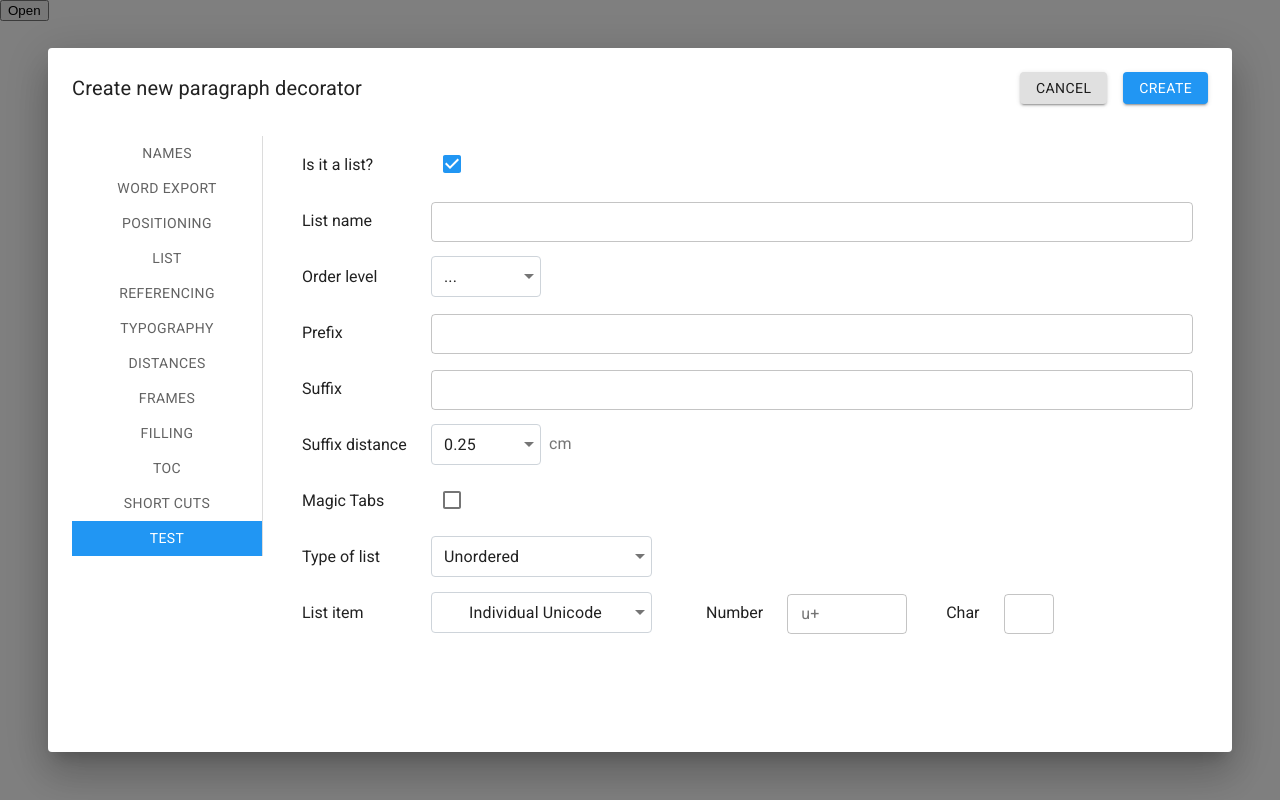
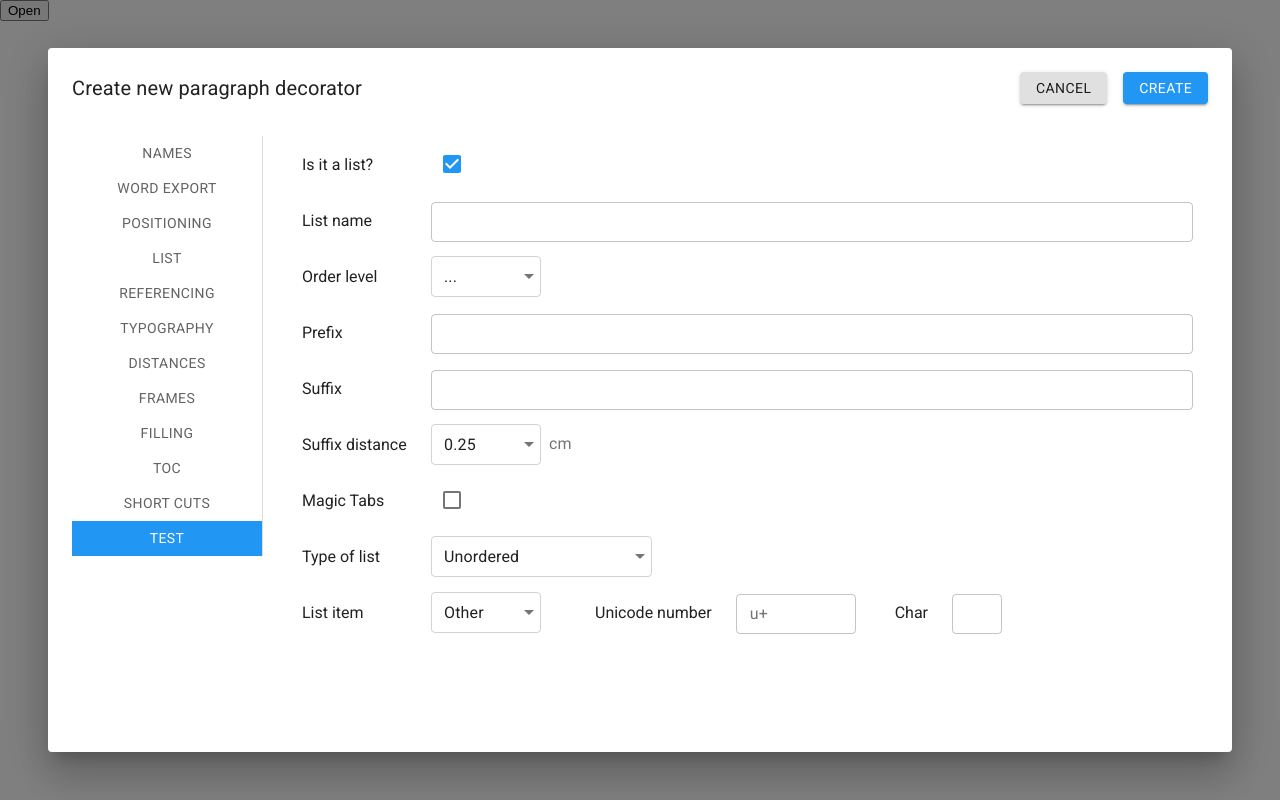
Before and after one commit to svognev/newdec, a React (Create React App) app: page / in a window 1280 px wide. Built offline with nearby package versions, Linux system fonts and the light colour scheme; a web font is replaced by a local one.

Commit message:
working on the new list section

```diff
--- a/src/components/NewDecDialog/sections/TestSection.js
+++ b/src/components/NewDecDialog/sections/TestSection.js
@@ -137,19 +137,19 @@ const TestSection = (props) => {
                                     <NativeSelect
                                         value={listItem}
                                         onChange={changeListItem}
-                                        input={ <CustomInput /> }
+                                        input={ <CustomInputShort /> }
                                     >
-                                        <option  value={"bulletpoint"}>• Bullet Point</option>
-                                        <option value={"dash"}>– Long Dash</option>
-                                        <option value={"star"}>🟎 Star</option>
-                                        <option value={"individual"}>Individual Unicode</option>
+                                        <option  value={"bulletpoint"}>•</option>
+                                        <option value={"dash"}>–</option>
+                                        <option value={"star"}>⋆</option>
+                                        <option value={"individual"}>Other</option>
                                     </NativeSelect>
                                 </div>
                             </div>
                             {   listItem === "individual" && (
                                 <div className="dialogGrid dialogGrid_2cols dialogGrid_leftIndented">
                                     <div className="dialogGrid dialogGrid_2cols dialogGrid_leftIndented">
-                                        <span>Number</span>
+                                        <span>Unicode number</span>
                                         <div>
                                             <TextField
                                                 value={unicodeNumber}
--- a/src/components/NewDecDialog/style.css
+++ b/src/components/NewDecDialog/style.css
@@ -165,8 +165,9 @@
     min-width: 105px;
 }
 
-.listItemSelect select, .listItemSelect option {
-    text-align: center;
+.listItemSelect optgroup {
+    font-weight: bold;
+
 }
 
 .paragraphDecorators-dialog .optionIcon {
```
